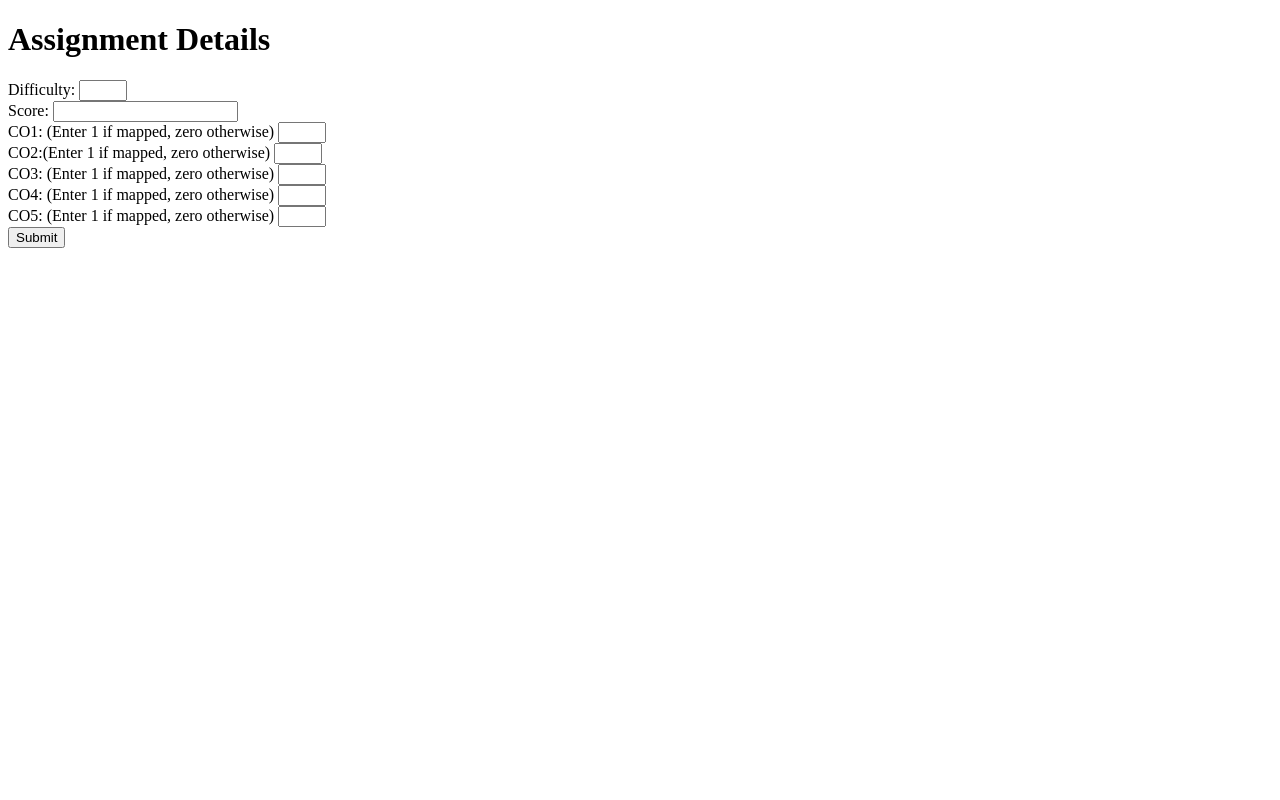
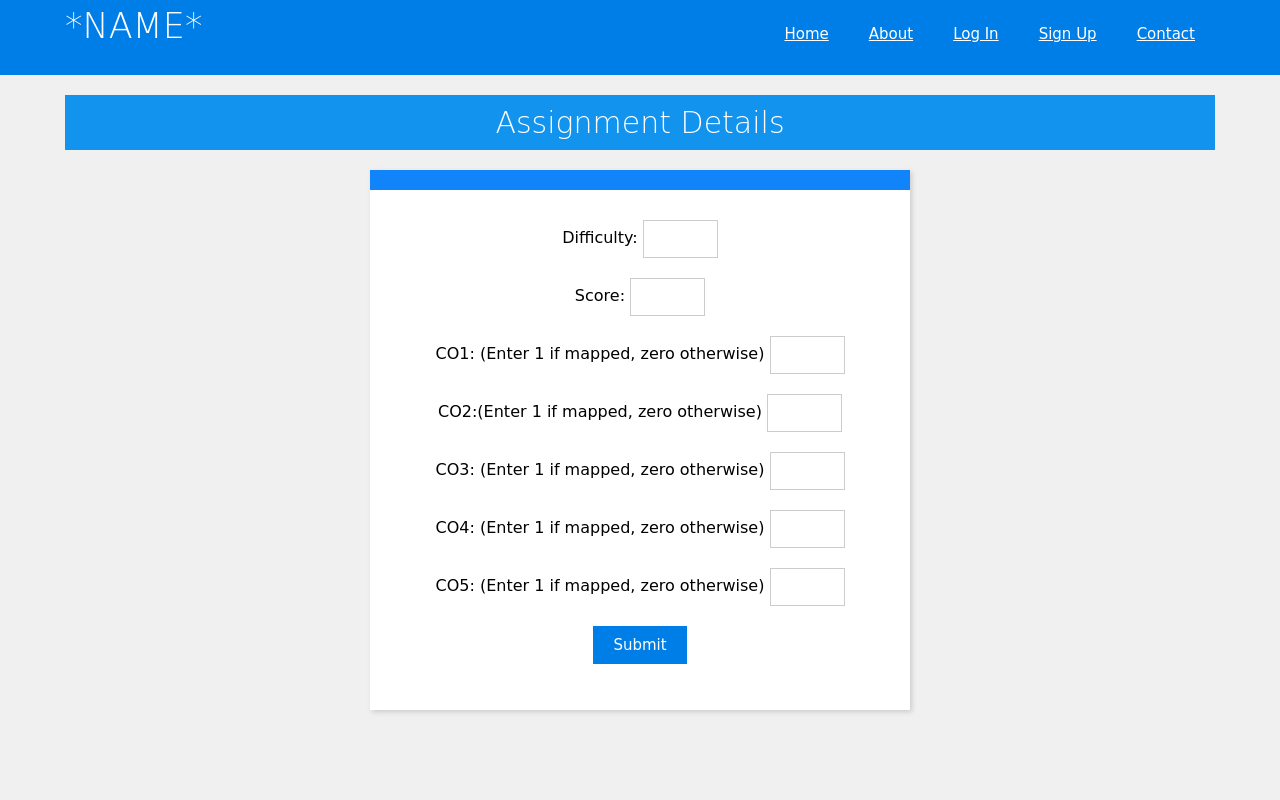
Before and after one commit to shazilmi/Otocoat, a Flask app: page /details_assignment in a window 1280 px wide. Run offline with Flask 3, Linux system fonts and the light colour scheme.

Commit message:
chachu is main

```diff
--- /dev/null
+++ b/static/css/style2.css
@@ -0,0 +1,91 @@
+body{
+    margin:0;
+    font-family:"comic sans ms";
+    background:#f0f0f0;
+    }
+.nav{
+width:100%;
+z-index:100;
+position:fixed;
+background:#007ee8;
+top:0;
+height:75;
+}
+.margin{
+width:1150;
+margin:auto;
+}
+h1,h2,h3,h4,h5,h6{
+font:lighter 25px "comic sans ms";
+color:white;
+padding:0;
+margin:0;
+}
+h1{
+font-size:35;
+float:left;
+padding:6 0 0;
+}
+.link{
+float:right;
+}
+.nl{
+float:left;
+color:white;
+padding:25 20;
+}
+.nl:hover{
+background:#1284f9;
+}
+a,img,button{
+transition:0.5s all ease;
+color:white;
+font-size:15;
+font-family:"comic sans ms";
+}
+
+button{
+background:#007ee8;
+border:none;
+padding:10 20 ;
+margin:10 0;
+}
+button:hover{
+background:#1293ee;
+cursor:pointer;
+}
+
+h3{
+background:#1284f9;
+padding:10 20;
+margin:-20 -20 20;
+}
+
+input,textarea{
+width:75;
+padding:10;
+border:1px solid #ccc;
+margin:10 0;
+font-family:"Andika Basic";
+}
+input:focus,textarea:focus{
+border:1px solid #1bb;
+}
+
+.n{
+    width:500;
+    height:500;
+    background:white;
+    box-shadow:2px 2px 5px #ccc;
+    padding:20;
+    margin:20 10 10;
+    float:center;
+    }
+
+h5{
+background:#1293ee;
+padding:10 20;
+margin:95 0 20;
+font-size:30;
+text-align:center;
+}
--- a/templates/assignmentdetails.html
+++ b/templates/assignmentdetails.html
@@ -1,12 +1,29 @@
-<!DOCTYPE html>
+
 <html>
 <head>
   <title>Assignment Details</title>
+  <link rel = "stylesheet" type = "text/css" href = "/static/css/style2.css">
 </head>
 <body>
+  <div class=nav>
+    <div class=margin>
+      <h1>*NAME*</h1>
+      <div class=link>
+        <a href="/index" class=nl>Home</a>
+        <a href="/about" class=nl>About</a>
+        <a href="/login" class=nl>Log In</a>
+        <a href="/signup" class=nl>Sign Up</a>
+        <a href="/contact" class=nl>Contact</a>
+      </div>
+    </div>
+  </div>
+  <div class=margin>
 
-  <h1>Assignment Details</h1>
+  <h5>Assignment Details</h5>
 
+<center>
+			<div class=n>
+				<h3></h3>
   <form method="POST">
 
     <label for="difficulty">Difficulty:</label>
@@ -30,7 +47,7 @@
     <label for="co5">CO5: (Enter 1 if mapped, zero otherwise)</label>
     <input type="number" id="co5" name="co5" min = "0" max = "1" required><br>
 
-    <input type="submit" value="Submit">
+    <button>Submit</button>
   </form>
 
 </body>
```
Also changed, not shown: static/css/style.css (+34 -8 lines), templates/class.html (+32 -16 lines), templates/index.html (+6 -6 lines), templates/internaldetails.html (+20 -5 lines), templates/internalmarks.html (+18 -3 lines), templates/login.html (+7 -6 lines), templates/marks.html (+31 -15 lines), templates/signup.html (+11 -8 lines), templates/student.html (+33 -16 lines), templates/subject.html (+40 -18 lines), instance/rajagiri.db.
